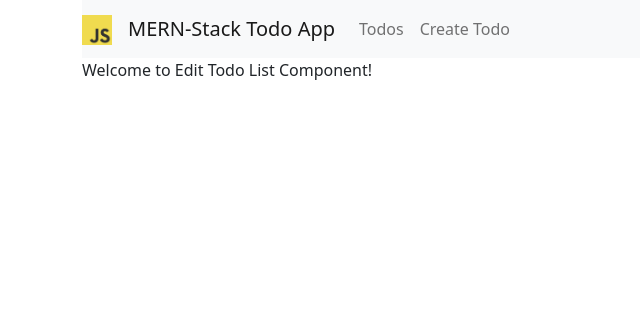
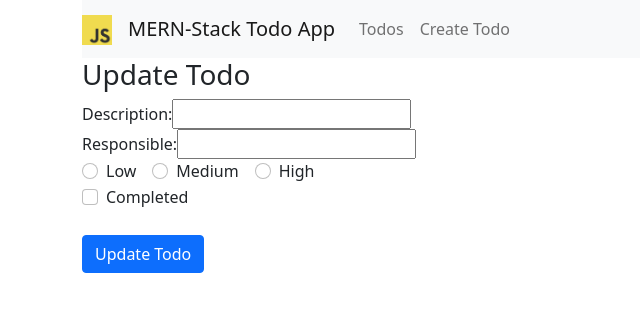
Before and after one commit to mia-donna/mern-to-do-app, a React (Create React App) app: page /edit/1 in a window 1280 px wide. Shown: the top 312 px of the page, without its empty margins (0-640 px from the left). Built offline with nearby package versions, Linux system fonts and the light colour scheme; no server answers.

Commit message:
completed edit and frontend code

```diff
--- a/src/components/edit-todo.component.js
+++ b/src/components/edit-todo.component.js
@@ -1,10 +1,151 @@
 import React, {Component} from 'react';
+import axios from 'axios';
 
 export default class EditTodo extends Component {
+
+    constructor(props) {
+        super(props);
+        // add binding
+        this.onChangeTodoDescription = this.onChangeTodoDescription.bind(this);
+        this.onChangeTodoResponsible = this.onChangeTodoResponsible.bind(this);
+        this.onChangeToDoPriority = this.onChangeToDoPriority.bind(this);
+        this.onChangeTodoCompleted = this.onChangeTodoCompleted.bind(this);
+        this.onSubmit = this.onSubmit.bind(this);
+
+        this.state = {
+            todo_description: '',
+            todo_responsible: '',
+            todo_priority: '',
+            todo_completed: false
+        }
+    }
+
+    componentDidMount() {
+        axios.get('http://localhost:4000/todos/'+this.props.match.params.id)
+             .then(response => {
+                 this.setState( {
+                     todo_description: response.data.todo_description,
+                     todo_responsible: response.data.todo_responsible,
+                     todo_priority: response.data.todo_priority,
+                     todo_completed: response.data.todo_completed
+                 })
+             })
+             .catch(function(error) {
+                 console.log(error)
+             })
+    }
+//event handlers
+    onChangeTodoDescription(e) {
+        this.setState({
+            todo_description: e.target.value
+        });
+    }
+
+    onChangeTodoResponsible(e) {
+        this.setState({
+            todo_responsible: e.target.value
+        });
+    }
+
+    onChangeToDoPriority(e) {
+        this.setState({
+            todo_priority: e.target.value
+        });
+    }
+
+    onChangeTodoCompleted(e) {
+        this.setState({
+            todo_completed: !this.state.todo_completed
+        });
+    }
+
+    onSubmit(e) {
+        e.preventDefault();
+        const obj = {
+            todo_description: this.state.todo_description,
+            todo_responsible: this.state.todo_responsible,
+            todo_priority: this.state.todo_priority,
+            todo_completed: this.state.todo_completed
+        };
+        axios.post('http://localhost:4000/todos/update/'+this.props.match.params.id, obj)
+            .then(res => console.log(res.data));
+        this.props.history.push('/');
+    }
+
     render() {
         return (
             <div>
-                <p>Welcome to Edit Todo List Component!</p>
+                <h3> Update Todo </h3>
+                <form onSubmit={this.onSubmit}>
+                    <div classname="form-group">
+                        <label>Description: </label>
+                        <input type="text"
+                               classname="form-control"
+                               value={this.state.todo_description}
+                               onChange={this.onChangeTodoDescription}
+                               />
+                    </div>
+                    <div classname="form-group">
+                        <label>Responsible: </label>
+                        <input type="text"
+                               classname="form-control"
+                               value={this.state.todo_responsible}
+                               onChange={this.onChangeTodoResponsible}
+                               />
+                    </div>
+                    <div className="form-group">
+                       <div  className="form-check form-check-inline">
+                           <input className="form-check-input"
+                                  type="radio"
+                                  name="priorityOptions"
+                                  id="priorityLow"
+                                  value="Low"
+                                  checked={this.state.todo_priority==='Low'}
+                                  onChange={this.onChangeToDoPriority}
+                                  />
+                            <label className="form-check-label">Low</label>
+                       </div>
+                       <div  className="form-check form-check-inline">
+                           <input className="form-check-input"
+                                  type="radio"
+                                  name="priorityOptions"
+                                  id="priorityMedium"
+                                  value="Medium"
+                                  checked={this.state.todo_priority==='Medium'}
+                                  onChange={this.onChangeToDoPriority}
+                                  />
+                            <label className="form-check-label">Medium</label>
+                       </div>
+                       <div  className="form-check form-check-inline">
+                           <input className="form-check-input"
+                                  type="radio"
+                                  name="priorityOptions"
+                                  id="priorityHigh"
+                                  value="High"
+                                  checked={this.state.todo_priority==='High'}
+                                  onChange={this.onChangeToDoPriority}
+                                  />
+                            <label className="form-check-label">High</label>
+                       </div>
+                       <div className="form-check">
+                           <input type="checkbox"
+                                  className="form-check-input"
+                                  id="completedCheckbox"
+                                  name="completedCheckbox"
+                                  onChange={this.onChangeTodoCompleted}
+                                  checked={this.state.todo_completed}
+                                  value={this.state.todo_completed}
+                                  />
+                            <label className="form-check-label" htmlFor="completedCheckbox">
+                                Completed
+                            </label>
+                       </div>
+                       <br/>
+                       <div className="form-group">
+                           <input type="submit" value="Update Todo" className="btn btn-primary"/>
+                       </div>
+                    </div>
+                </form>
             </div>
         )
     }
--- a/src/components/todos-list.component.js
+++ b/src/components/todos-list.component.js
@@ -2,11 +2,12 @@
 import { Link } from 'react-router-dom';
 import axios from 'axios';
 
+//todo component which is responsible for outputting a todo item/table row
 const Todo = props => (
     <tr>
-        <td>{props.todo.todo_description}</td>
-        <td>{props.todo.todo_responsible}</td>
-        <td>{props.todo.todo_priority}</td>
+        <td className={props.todo.todo_completed ? 'completed' : ''}>{props.todo.todo_description}</td>
+        <td className={props.todo.todo_completed ? 'completed' : ''}>{props.todo.todo_responsible}</td>
+        <td className={props.todo.todo_completed ? 'completed' : ''}>{props.todo.todo_priority}</td>
         <td>
             <Link to={"/edit/"+props.todo._id}>Edit</Link>
         </td>
@@ -21,6 +22,16 @@
     }
     // perform request backend and retrieve items which are available
     componentDidMount() {
+        axios.get('http://localhost:4000/todos')
+             .then(response => {
+                 this.setState({todos: response.data});
+             })
+             .catch(function (error) {
+                 console.log(error);
+             })
+    }
+
+    componentDidUpdate () {
         axios.get('http://localhost:4000/todos')
              .then(response => {
                  this.setState({todos: response.data});
--- a/src/index.css
+++ b/src/index.css
@@ -11,3 +11,7 @@
   font-family: source-code-pro, Menlo, Monaco, Consolas, 'Courier New',
     monospace;
 }
+
+.completed {
+  text-decoration: line-through;
+}
```
